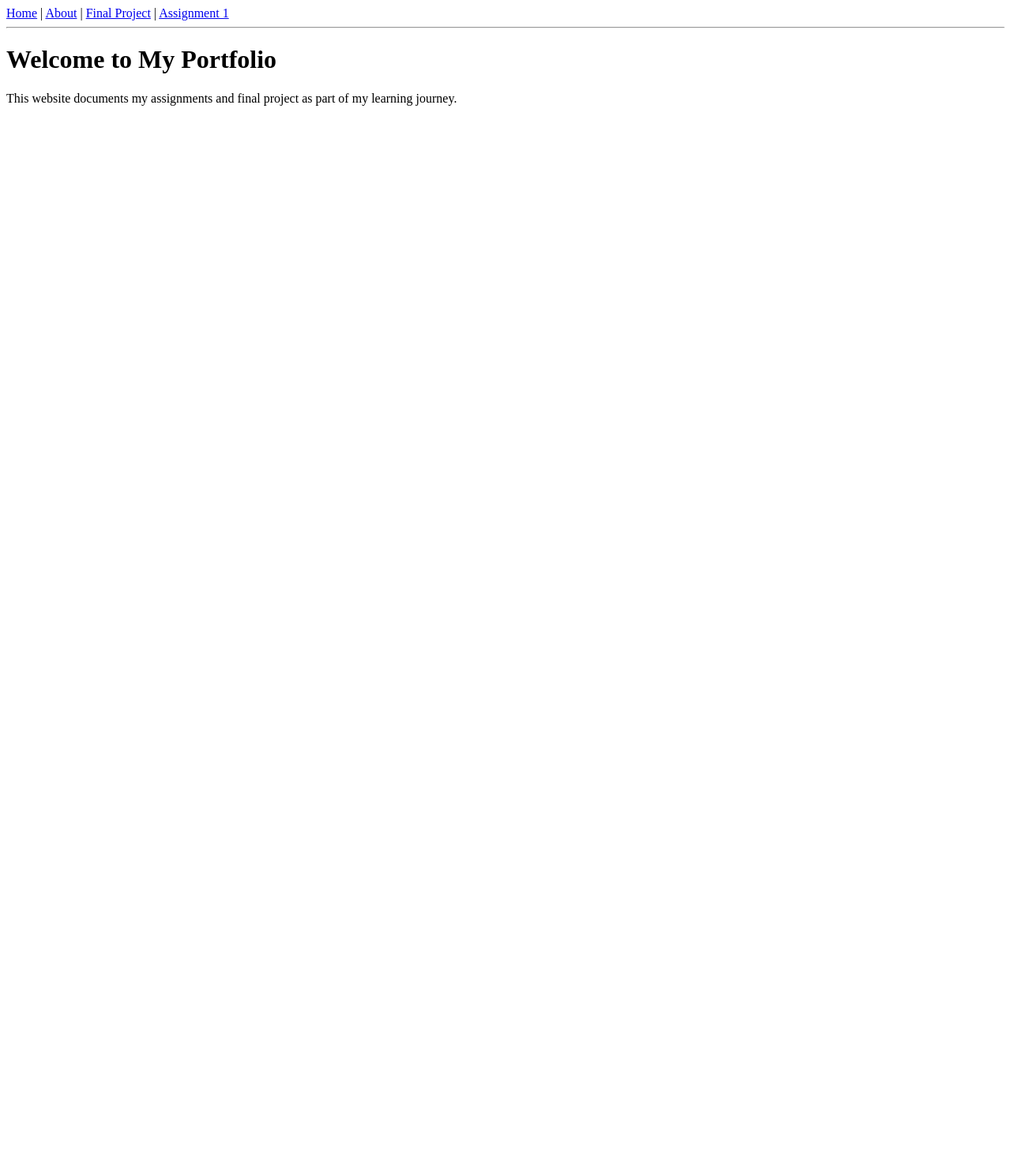
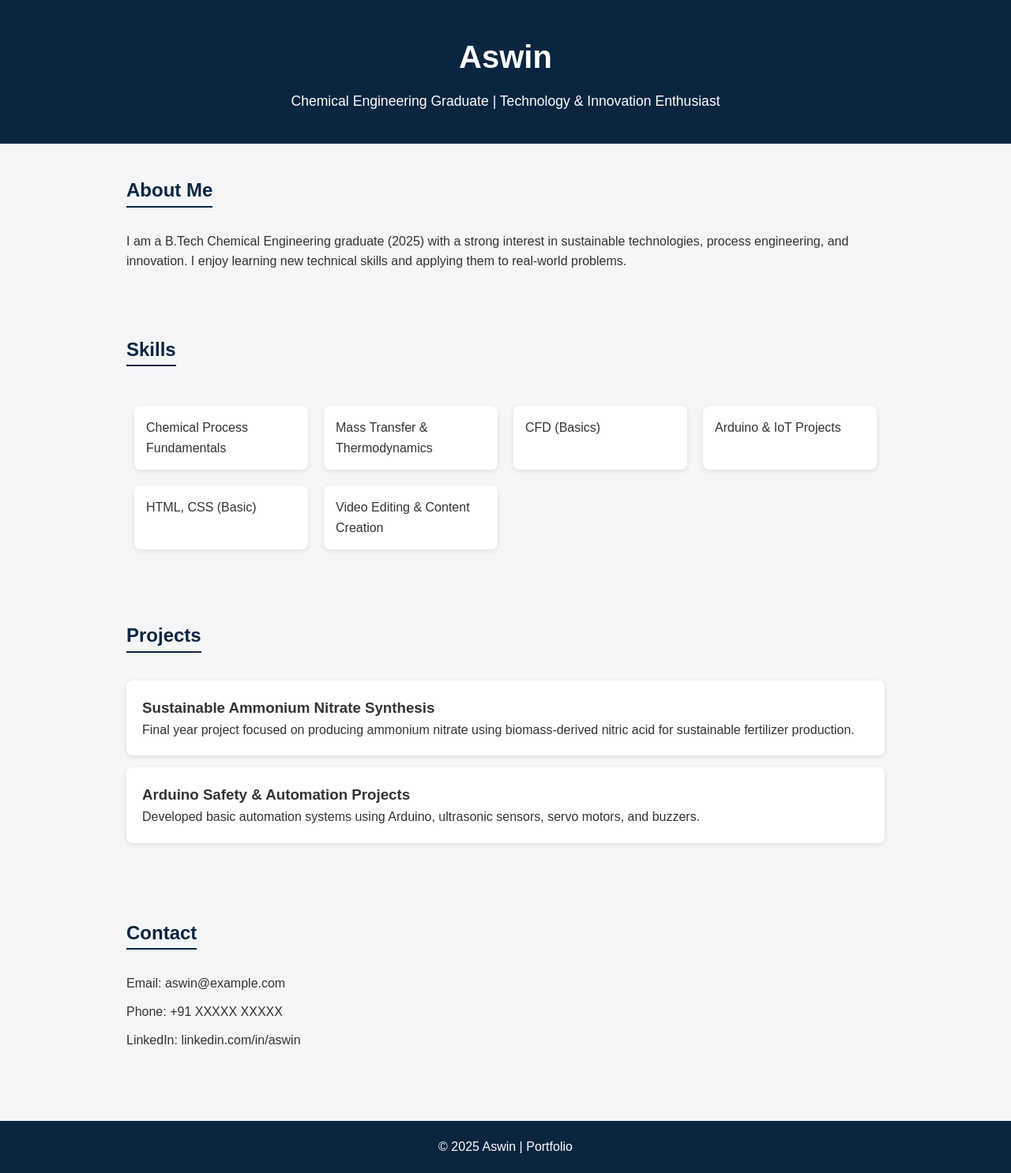
Before and after one commit to aswin-lgtm/work, a plain HTML site: page index.html in a window 1280 px wide. Shown: the whole page at 79% size. Before the commit the page ends 800 px from the top, so only its background shows below. Drawn offline with Linux system fonts and the light colour scheme.

Commit message:
Update index.html

```diff
--- a/index.html
+++ b/index.html
@@ -1,24 +1,159 @@
 <!DOCTYPE html>
-<html>
+<html lang="en">
 <head>
-  <title>Your Name | Portfolio</title>
-  <link rel="stylesheet" href="style.css">
+    <meta charset="UTF-8">
+    <meta name="viewport" content="width=device-width, initial-scale=1.0">
+    <title>Aswin | Portfolio</title>
 
+    <style>
+        * {
+            margin: 0;
+            padding: 0;
+            box-sizing: border-box;
+            font-family: Arial, Helvetica, sans-serif;
+        }
+
+        body {
+            background: #f4f6f8;
+            color: #333;
+            line-height: 1.6;
+        }
+
+        header {
+            background: #0a2540;
+            color: #fff;
+            padding: 40px 20px;
+            text-align: center;
+        }
+
+        header h1 {
+            font-size: 2.5rem;
+        }
+
+        header p {
+            margin-top: 10px;
+            font-size: 1.1rem;
+        }
+
+        section {
+            padding: 40px 20px;
+            max-width: 1000px;
+            margin: auto;
+        }
+
+        h2 {
+            margin-bottom: 20px;
+            color: #0a2540;
+            border-bottom: 2px solid #0a2540;
+            display: inline-block;
+        }
+
+        .about p {
+            margin-top: 10px;
+        }
+
+        .skills ul {
+            display: grid;
+            grid-template-columns: repeat(auto-fit, minmax(200px, 1fr));
+            list-style: none;
+            margin-top: 20px;
+        }
+
+        .skills li {
+            background: #fff;
+            padding: 15px;
+            margin: 10px;
+            border-radius: 8px;
+            box-shadow: 0 2px 6px rgba(0,0,0,0.1);
+        }
+
+        .projects .card {
+            background: #fff;
+            padding: 20px;
+            margin: 15px 0;
+            border-radius: 8px;
+            box-shadow: 0 2px 6px rgba(0,0,0,0.1);
+        }
+
+        .contact p {
+            margin: 10px 0;
+        }
+
+        footer {
+            text-align: center;
+            padding: 20px;
+            background: #0a2540;
+            color: #fff;
+            margin-top: 40px;
+        }
+
+        @media(max-width: 600px) {
+            header h1 {
+                font-size: 2rem;
+            }
+        }
+    </style>
 </head>
+
 <body>
-  <nav>
-  <a href="index.html">Home</a> |
-  <a href="about.html">About</a> |
-  <a href="final-project.html">Final Project</a> |
-  <a href="assignment1.html">Assignment 1</a>
-</nav>
-<hr>
 
+<header>
+    <h1>Aswin</h1>
+    <p>Chemical Engineering Graduate | Technology & Innovation Enthusiast</p>
+</header>
 
-<h1>Welcome to My Portfolio</h1>
-<p>
-This website documents my assignments and final project as part of my learning journey.
-</p>
+<section class="about">
+    <h2>About Me</h2>
+    <p>
+        I am a B.Tech Chemical Engineering graduate (2025) with a strong interest in
+        sustainable technologies, process engineering, and innovation.
+        I enjoy learning new technical skills and applying them to real-world problems.
+    </p>
+</section>
+
+<section class="skills">
+    <h2>Skills</h2>
+    <ul>
+        <li>Chemical Process Fundamentals</li>
+        <li>Mass Transfer & Thermodynamics</li>
+        <li>CFD (Basics)</li>
+        <li>Arduino & IoT Projects</li>
+        <li>HTML, CSS (Basic)</li>
+        <li>Video Editing & Content Creation</li>
+    </ul>
+</section>
+
+<section class="projects">
+    <h2>Projects</h2>
+
+    <div class="card">
+        <h3>Sustainable Ammonium Nitrate Synthesis</h3>
+        <p>
+            Final year project focused on producing ammonium nitrate using
+            biomass-derived nitric acid for sustainable fertilizer production.
+        </p>
+    </div>
+
+    <div class="card">
+        <h3>Arduino Safety & Automation Projects</h3>
+        <p>
+            Developed basic automation systems using Arduino, ultrasonic sensors,
+            servo motors, and buzzers.
+        </p>
+    </div>
+
+</section>
+
+<section class="contact">
+    <h2>Contact</h2>
+    <p>Email: aswin@example.com</p>
+    <p>Phone: +91 XXXXX XXXXX</p>
+    <p>LinkedIn: linkedin.com/in/aswin</p>
+</section>
+
+<footer>
+    <p>© 2025 Aswin | Portfolio</p>
+</footer>
 
 </body>
 </html>
```
